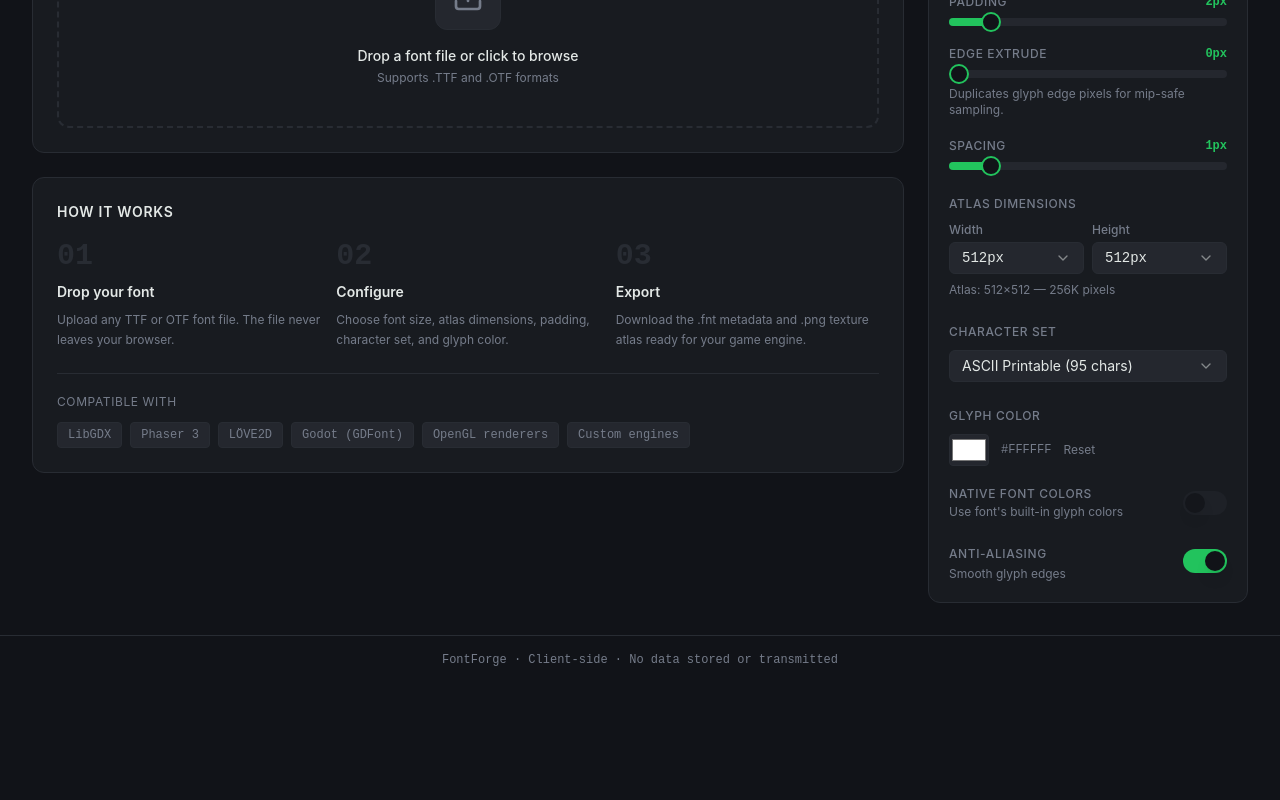
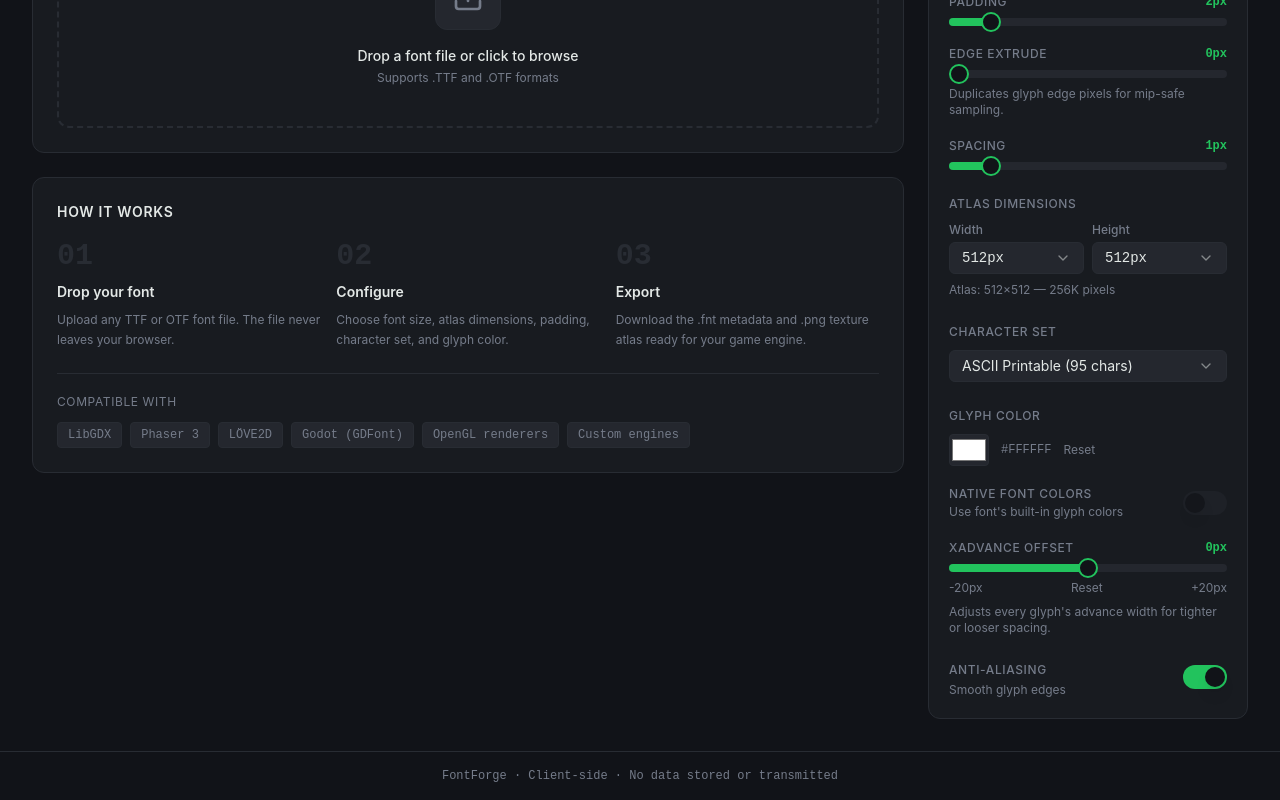
Before and after one commit to RedrumRettan/FontForge, a React (Vite) app: page / in a window 1280 px wide. Shown: the part 441-1241 px from the top of the page. Before the commit the page ends 1125 px from the top, so only its background shows below. Built offline with nearby package versions, Linux system fonts and the light colour scheme.

Commit message:
Add xadvance offset slider

```diff
--- a/src/components/features/ConfigPanel.tsx
+++ b/src/components/features/ConfigPanel.tsx
@@ -228,6 +228,34 @@ export function ConfigPanel({ config, onChange, isColorFont = false }: ConfigPan
         />
       </div>
 
+      {/* xadvance Offset */}
+      <div className="space-y-2">
+        <div className="flex justify-between">
+          <Label className="text-xs text-muted-foreground uppercase tracking-wider">xadvance Offset</Label>
+          <span className={`mono text-xs font-semibold ${config.xadvanceOffset > 0 ? 'text-accent' : config.xadvanceOffset < 0 ? 'text-destructive' : 'text-primary'}`}>
+            {config.xadvanceOffset > 0 ? `+${config.xadvanceOffset}` : config.xadvanceOffset}px
+          </span>
+        </div>
+        <Slider
+          min={-20}
+          max={20}
+          step={1}
+          value={[config.xadvanceOffset]}
+          onValueChange={([v]) => update({ xadvanceOffset: v })}
+        />
+        <div className="flex justify-between text-xs text-muted-foreground">
+          <span>-20px</span>
+          <button
+            onClick={() => update({ xadvanceOffset: 0 })}
+            className="text-xs text-muted-foreground hover:text-foreground transition-colors"
+          >
+            Reset
+          </button>
+          <span>+20px</span>
+        </div>
+        <p className="text-xs text-muted-foreground">Adjusts every glyph's advance width for tighter or looser spacing.</p>
+      </div>
+
       {/* Anti-aliasing */}
       <div className="flex items-center justify-between">
         <div>
--- a/src/hooks/useFontConverter.ts
+++ b/src/hooks/useFontConverter.ts
@@ -920,6 +920,7 @@ export function useFontConverter() {
 
     try {
       const { fontSize, padding, extrude, spacing, color } = config;
+      const xadvanceOffset = Math.round(config.xadvanceOffset ?? 0);
       const referenceLayout = referenceFnt;
       const useNativeColors = config.useNativeColors && !!loadedFont?.isColorFont;
       const configuredChars = Array.from(CHARSETS[config.charset] ?? config.charset);
@@ -1016,7 +1017,7 @@ export function useFontConverter() {
           char,
           id,
           normalized: render ? normalizeGlyphBitmap(render, padding, extrude, base) : null,
-          xadvance,
+          xadvance: xadvance + xadvanceOffset,
         });
       }
 
--- a/src/types/font.ts
+++ b/src/types/font.ts
@@ -35,6 +35,7 @@ export interface FontConversionConfig {
   color: string;
   useNativeColors: boolean;
   referenceGlyphs: string;
+  xadvanceOffset: number;
 }
 
 export interface ConversionResult {
@@ -58,6 +59,7 @@ export const DEFAULT_CONFIG: FontConversionConfig = {
   color: '#ffffff',
   useNativeColors: false,
   referenceGlyphs: '',
+  xadvanceOffset: 0,
 };
 
 export const CHARSETS: Record<string, string> = {
```
